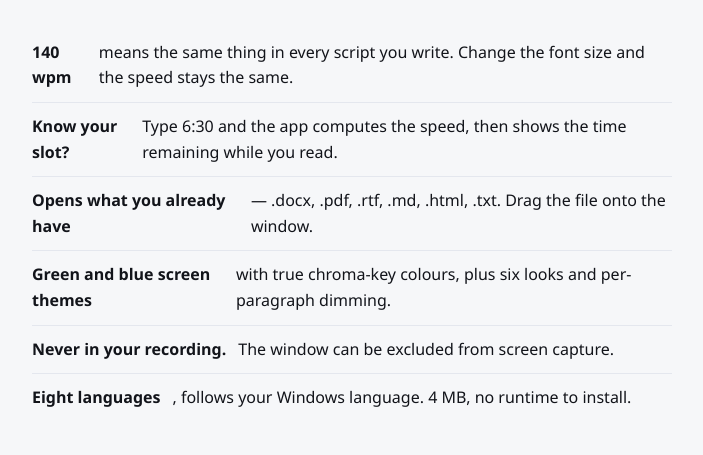
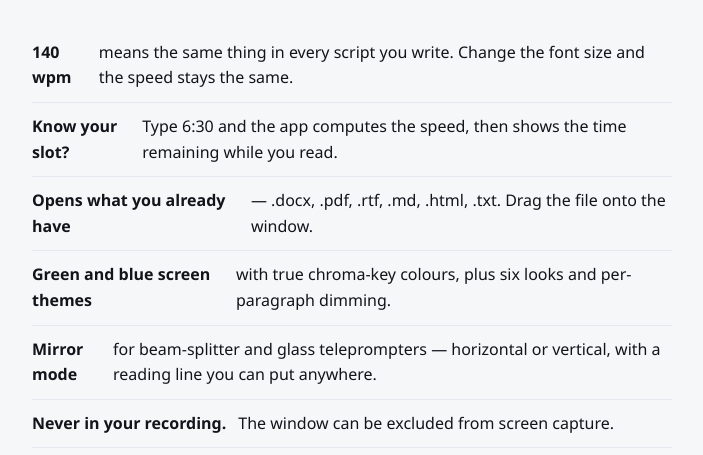
Before and after one commit to Chanix/wordspeed, a plain HTML site: page index.html in a window 1280 px wide. Shown: the part 324-779 px from the top of the page, without its empty margins (288-991 px from the left). Drawn offline with Linux system fonts and the light colour scheme.

Commit message:
site: mention mirror mode on the product page

```diff
--- a/index.html
+++ b/index.html
@@ -60,6 +60,7 @@
     <li><b>Know your slot?</b> Type 6:30 and the app computes the speed, then shows the time remaining while you read.</li>
     <li><b>Opens what you already have</b> — .docx, .pdf, .rtf, .md, .html, .txt. Drag the file onto the window.</li>
     <li><b>Green and blue screen themes</b> with true chroma-key colours, plus six looks and per-paragraph dimming.</li>
+    <li><b>Mirror mode</b> for beam-splitter and glass teleprompters — horizontal or vertical, with a reading line you can put anywhere.</li>
     <li><b>Never in your recording.</b> The window can be excluded from screen capture.</li>
     <li><b>Eight languages</b>, follows your Windows language. 4 MB, no runtime to install.</li>
   </ul>
```
